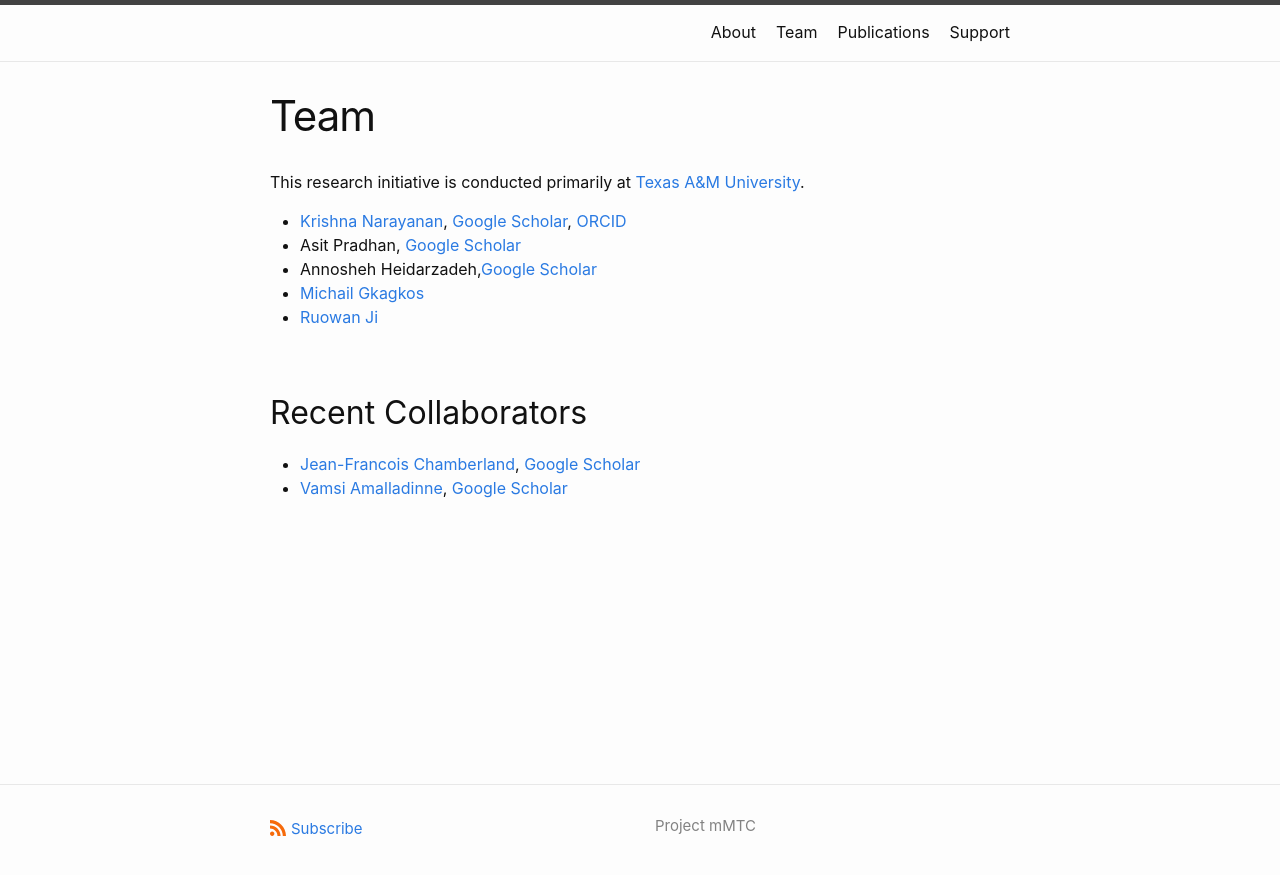
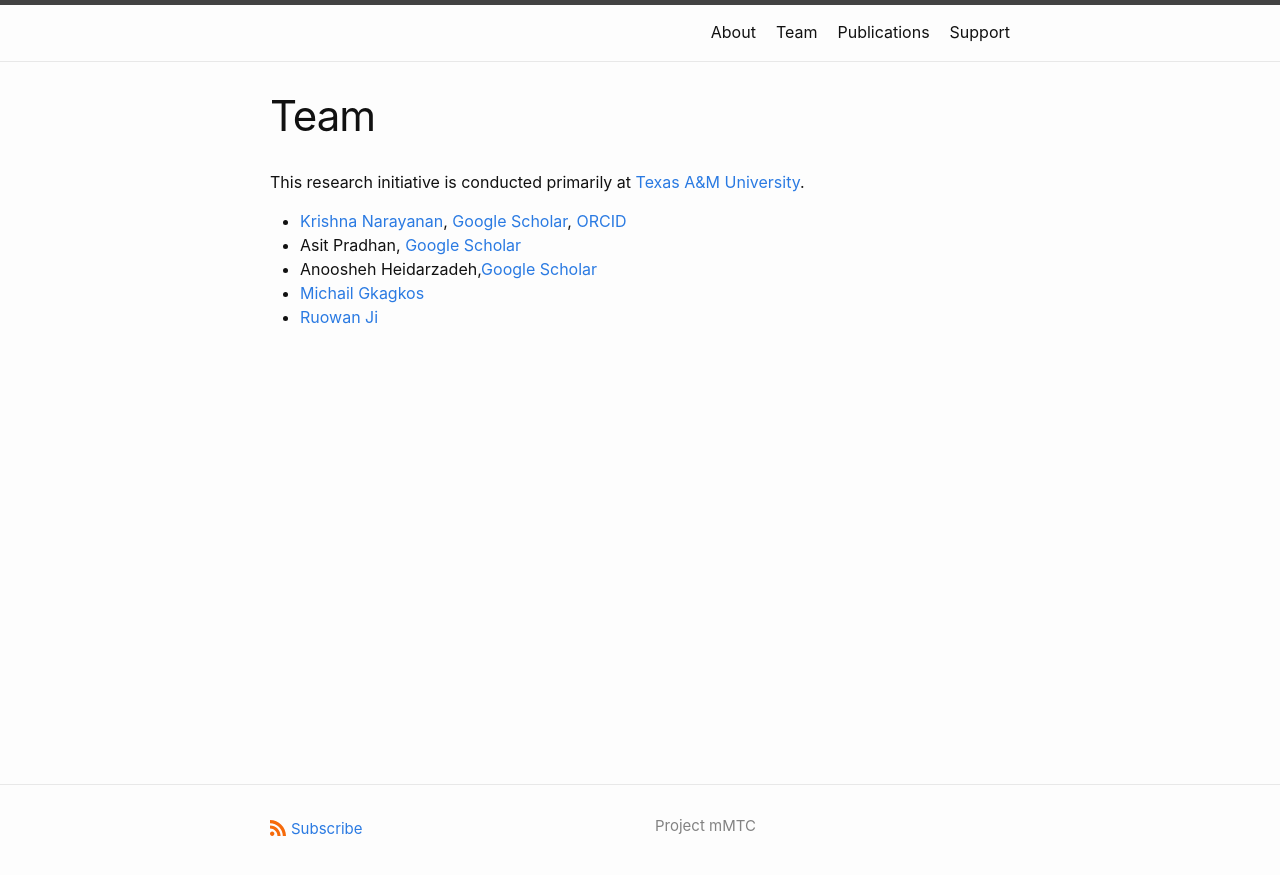
Before and after one commit to CodedComputing/StragglerMitigation.github.io, a Jekyll site: the page built from people.md, in a window 1280 px wide. Shown: the top 875 px of the page. Built offline with Jekyll 4.4.1, drawn with Linux system fonts in a browser that asks for light colours.

Commit message:
change14

```diff
--- a/people.md
+++ b/people.md
@@ -8,11 +8,6 @@ This research initiative is conducted primarily at [Texas A&M University](https:
 
 * [Krishna Narayanan](https://github.com/krntamu), [Google Scholar](https://scholar.google.com/citations?hl=en&user=oDivxXQAAAAJ), [ORCID](https://orcid.org/0000-0001-8742-5332)
 * Asit Pradhan, [Google Scholar](https://scholar.google.com/citations?hl=en&user=EvluuLMAAAAJ)
-* Annosheh Heidarzadeh,[Google Scholar](https://scholar.google.com/citations?user=TkhF8bMAAAAJ&hl=en)
+* Anoosheh Heidarzadeh,[Google Scholar](https://scholar.google.com/citations?user=TkhF8bMAAAAJ&hl=en)
 * [Michail Gkagkos](https://github.com/mgkagk01)
 * [Ruowan Ji](https://github.com/RUOWANJI)
-
-## Recent Collaborators
-
-* [Jean-Francois Chamberland](https://github.com/chmbrlnd), [Google Scholar](https://scholar.google.com/citations?user=8Dk3NR0AAAAJ)
-* [Vamsi Amalladinne](https://github.com/vamsi128), [Google Scholar](https://scholar.google.com/citations?hl=en&user=t8O1_oYAAAAJ)
```
Also changed, not shown: publications.md (+0 -3 lines).
